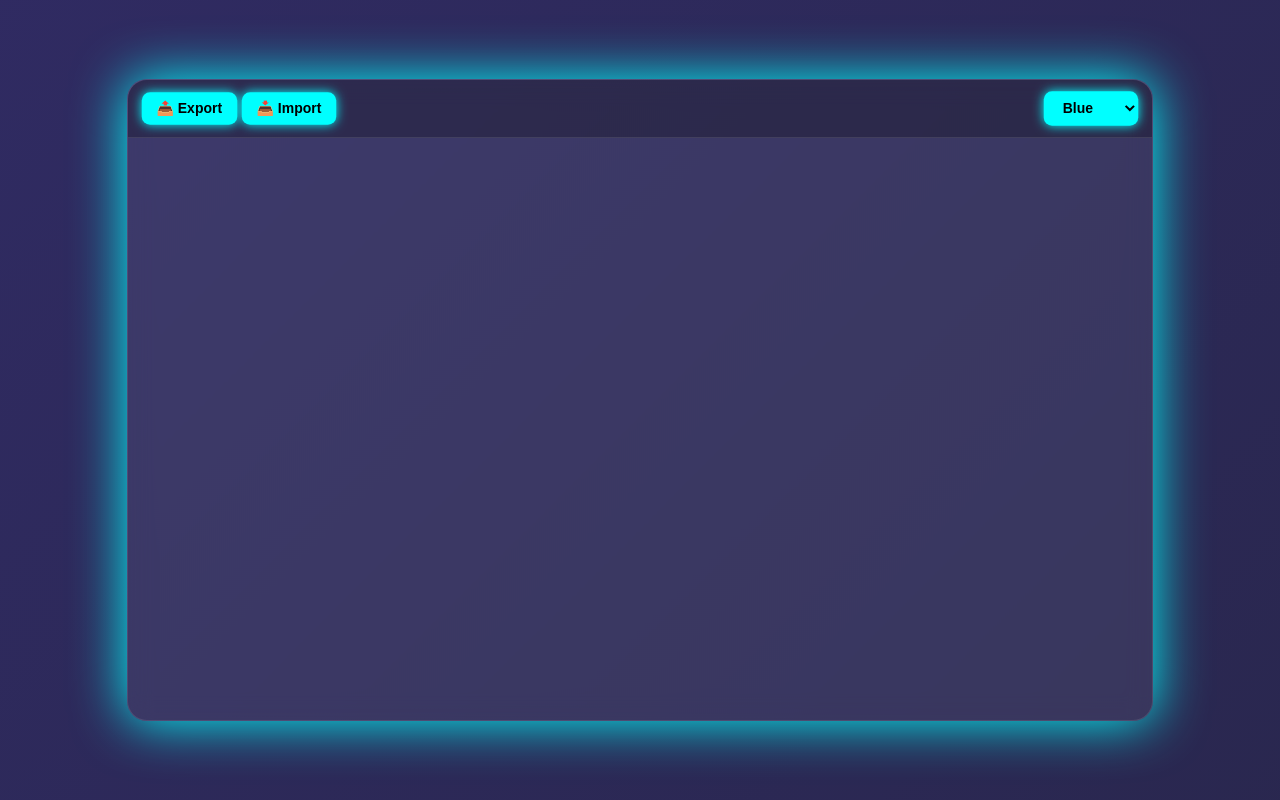
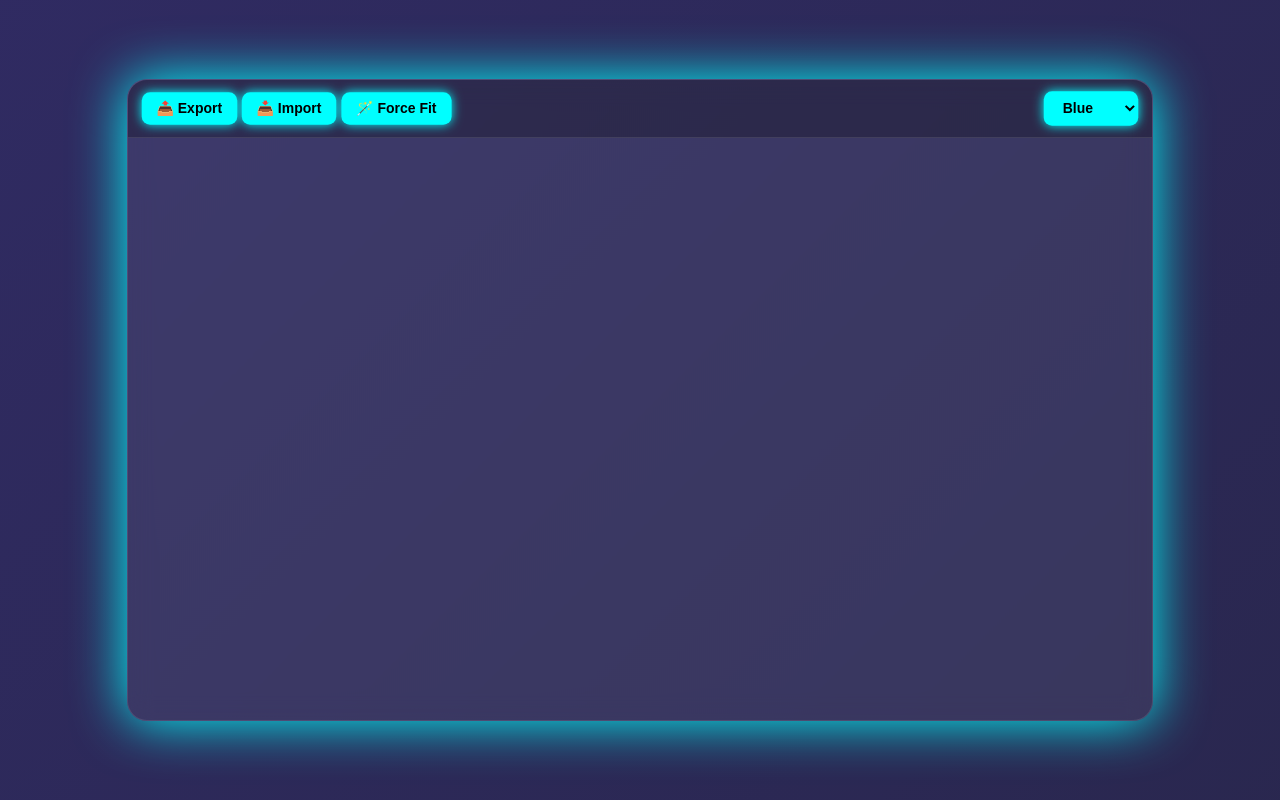
Before and after one commit to MikaSukie/CuteTextEditor, a plain HTML site: page index.html in a window 1280 px wide. Drawn offline with Linux system fonts and the light colour scheme.

Commit message:
Update index.html
new feature: forcefit

```diff
--- a/index.html
+++ b/index.html
@@ -151,6 +151,7 @@
         <button onclick="exportText()">📤 Export</button>
         <input type="file" id="fileInput" accept=".txt" style="display:none" onchange="importText(event)" />
         <button onclick="document.getElementById('fileInput').click()">📥 Import</button>
+        <button onclick="forceFit()">🪄 Force Fit</button>
       </div>
       <select onchange="changeTheme(this.value)">
         <option value="blue">Blue</option>
@@ -160,7 +161,7 @@
         <option value="green">Green</option>
       </select>
     </div>
-    <textarea id="editor" spellcheck="false" autofocus></textarea>
+    <textarea id="editor" spellcheck="true" autofocus></textarea>
   </div>
 
   <script>
@@ -251,6 +252,37 @@
       reader.readAsText(file);
     }
 
+    function forceFit() {
+      const computedStyle = window.getComputedStyle(editor);
+      const canvas = document.createElement('canvas');
+      const context = canvas.getContext('2d');
+      context.font = computedStyle.font;
+
+      const maxWidth = editor.clientWidth - parseFloat(computedStyle.paddingLeft) - parseFloat(computedStyle.paddingRight);
+      const lines = editor.value.split('\n');
+      let newContent = '';
+
+      for (const line of lines) {
+        let words = line.split(' ');
+        let currentLine = '';
+
+        for (const word of words) {
+          let testLine = currentLine ? `${currentLine} ${word}` : word;
+          let metrics = context.measureText(testLine);
+          if (metrics.width > maxWidth) {
+            if (currentLine) newContent += currentLine + '\n';
+            currentLine = word;
+          } else {
+            currentLine = testLine;
+          }
+        }
+
+        newContent += currentLine + '\n';
+      }
+
+      editor.value = newContent.trimEnd();
+    }
+
     function changeTheme(theme) {
       const root = document.documentElement;
       switch (theme) {
```
